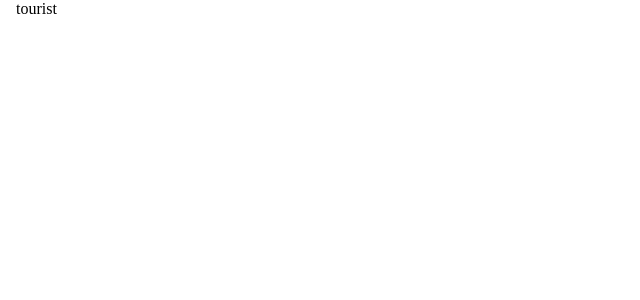
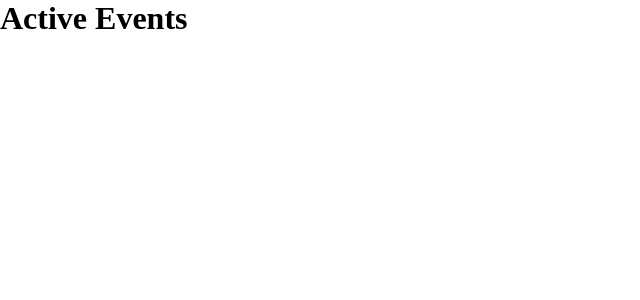
Before and after one commit to AnirudhSinghBhadauria/next-cource, a Next.js app: page / in a window 1280 px wide. Shown: the top 300 px of the page, without its empty margins (0-640 px from the left). Built offline with nearby package versions, Linux system fonts and the light colour scheme.

Commit message:
Project One

```diff
--- a/pages/index.jsx
+++ b/pages/index.jsx
@@ -3,9 +3,7 @@ import Link from 'next/link'
 
 const Domain = () => {
 
-  return <Fragment>
-    <Link href='/Tourist'>tourist</Link>
-  </Fragment>;
+  return <h1>Active Events</h1>
 };
 
 export default Domain;
```
Also changed, not shown: pages/events/[...slug].jsx (added, +10 -0 lines), pages/events/[eventID].jsx (added, +9 -0 lines), pages/events/index.jsx (added, +9 -0 lines).
